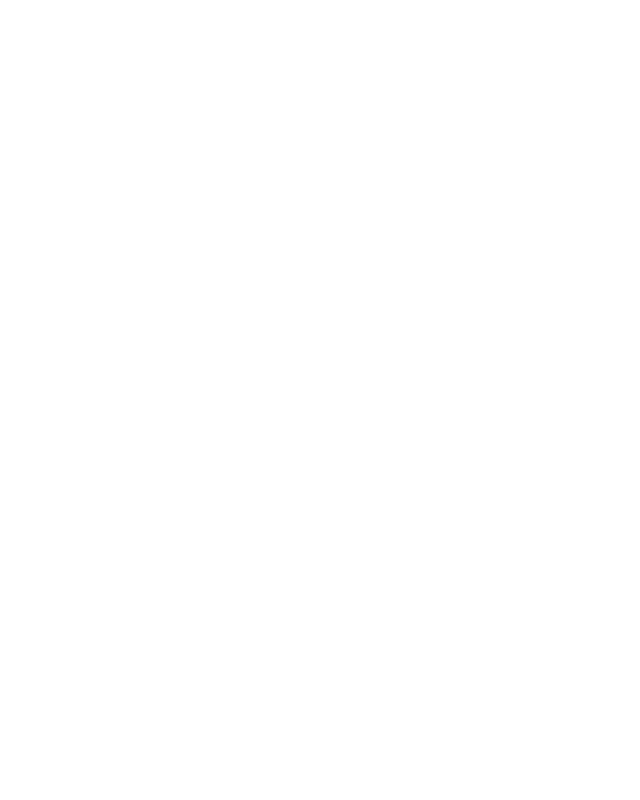
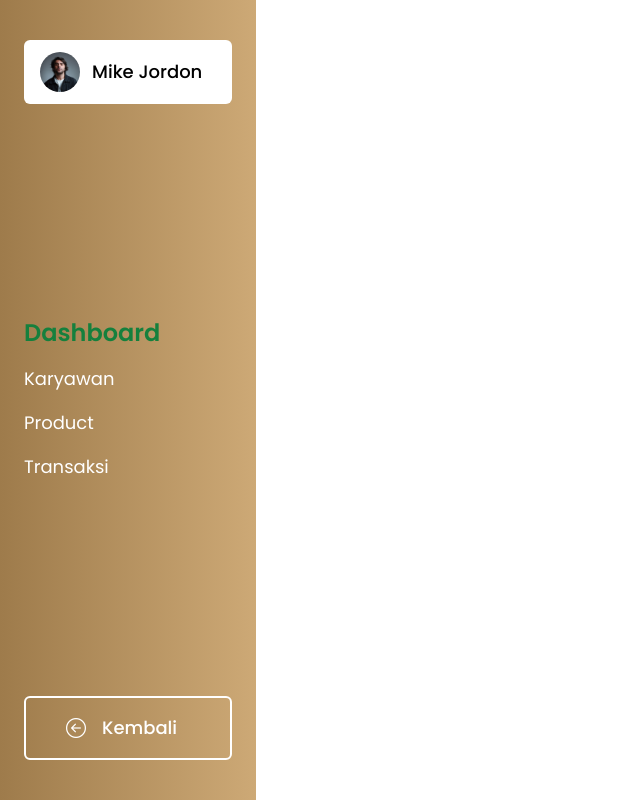
Before and after one commit to Rianto21/Rollaascafe.github.io, a Vue app: page /dashboard in a window 1280 px wide. Before the commit this address had no page. Shown: the whole page, without its empty margins (0-640 px from the left). Built offline with nearby package versions, Linux system fonts and the light colour scheme.

Commit message:
add product-admin

```diff
--- a/src/components/CardProduct.vue
+++ b/src/components/CardProduct.vue
@@ -1,5 +1,5 @@
 <template>
-    <div id="card" class="w-44 md:w-64 bg-white h-[266px] md:h-80 rounded-xl shadow-md overflow-hidden">
+    <div id="card" class="w-44 md:w-64 bg-white h-[266px] md:h-80 rounded-xl shadow-md overflow-hidden relative">
         <router-link :to="'/product/'+product._id">
             <div class="w-full h-52 overflow-hidden flex items-center">
                 <img :src="product.gambar" alt="Foto Product">
@@ -10,6 +10,9 @@
                 <h3 class="text:lg md:text-xl font-bold">Rp. {{ product.harga }}</h3>
             </div>
         </router-link>
+        <router-link to="" class="absolute top-2 right-2 text-xl" v-if="edit">
+            <i class="bi bi-pencil-square"></i>
+        </router-link>
     </div>
 </template>
 
@@ -19,6 +22,6 @@
     components: {
 
     },
-    props: ['product']
+    props: ['product', 'edit']
 }
 </script>
--- a/src/components/Navbar.vue
+++ b/src/components/Navbar.vue
@@ -35,8 +35,8 @@
         <router-link to="/about">About</router-link>
         <hr class="line mt-2 bg-white h-[2px] hidden" />
       </li>
-      <li class="menu">
-        <router-link to="/about">About</router-link>
+      <li class="menu" v-if="user == 'employees' || user == 'owner'">
+        <router-link to="/dashboard">Dashboard</router-link>
         <hr class="line mt-2 bg-white h-[2px] hidden" />
       </li>
       <li class="flex gap-4 mt-4" v-if="session">
@@ -78,7 +78,8 @@
   data() {
     return {
       isOpen: false,
-      session: sessionStorage.getItem("login")
+      session: sessionStorage.getItem("login"),
+      user: sessionStorage.getItem("user")
     };
   },
 };
--- a/src/components/Sidebar.vue
+++ b/src/components/Sidebar.vue
@@ -1,5 +1,20 @@
 <template>
-    <div>Hello ini Sidebar</div>
+    <div class="bg-gradient-to-r from-[#9E7B4B] to-[#CDA976] w-64 h-screen fixed px-6 py-10 flex flex-col justify-between">
+        <div class="h-16 w-full bg-white rounded-md flex items-center px-4 cursor-pointer">
+            <div class="justify-center"><img src="../assets/img/profile/karyawan2.png" alt="Foto Profile" class="rounded-full w-10"></div>
+            <span class="ml-3 font-medium text-lg">Mike Jordon</span>
+        </div>
+        <ul class="menu text-lg text-white flex flex-col gap-4">
+            <li><router-link to="/dashboard">Dashboard</router-link></li>
+            <li><router-link to="/dashboard/karyawan">Karyawan</router-link></li>
+            <li><router-link to="/dashboard/product">Product</router-link></li>
+            <li><router-link to="/dashboard/transaksi">Transaksi</router-link></li>
+        </ul>
+        <router-link to="/" class="h-16 w-full border-2 border-white rounded-md flex items-center px-10 cursor-pointer text-white hover:text-black hover:bg-white">
+            <i class="bi bi-arrow-left-circle font-semibold text-xl"></i>
+            <span class="ml-4 font-medium text-lg">Kembali</span>
+        </router-link>
+    </div>
 </template>
 
 <script>
@@ -10,3 +25,11 @@
     },
 }
 </script>
+
+<style>
+.menu a.router-link-exact-active {
+  color: #15803d;
+  font-weight: 600;
+  font-size: 24px;
+}
+</style>
--- a/src/router/index.js
+++ b/src/router/index.js
@@ -59,6 +59,13 @@
       import("../views/Registration.vue"),
   },
   {
+    path: "/dashboard",
+    name: "Dashboard",
+
+    component: () =>
+      import("../views/Dashboard.vue"),
+  },
+  {
     path: "/dashboard/karyawan",
     name: "Karyawan",
 
@@ -73,18 +80,18 @@
       import("../views/TambahKaryawan.vue"),
   },
   {
-    path: "/dashboard/karyawan/:id",
+    path: "/dashboard/karyawan/edit/:id",
     name: "editKaryawan",
 
     component: () =>
       import("../views/EditKaryawan.vue"),
   },
   {
-    path: "/dashboard/tambahProduct",
-    name: "tambahProduct",
+    path: "/dashboard/product",
+    name: "ProductAdmin",
 
     component: () =>
-      import("../views/TambahProduct.vue"),
+      import("../views/ProductAdmin.vue"),
   },
   {
     path: "/dashboard/tambahProduct",
--- /dev/null
+++ b/src/views/Dashboard.vue
@@ -0,0 +1,17 @@
+<template>
+    <div id="dashboard" class="font-poppins">
+        <Sidebar />
+    </div>
+</template>
+
+<script>
+
+import Sidebar from '@/components/Sidebar.vue'
+
+export default {
+    name: 'Dashboard',
+    components: {
+        Sidebar
+    }
+}
+</script>
--- a/src/views/Home.vue
+++ b/src/views/Home.vue
@@ -53,6 +53,7 @@
         },
         remove() {
           sessionStorage.removeItem("login")
+          sessionStorage.removeItem("user")
           this.session = sessionStorage.getItem("login")
         }
     },
--- a/src/views/Karyawan.vue
+++ b/src/views/Karyawan.vue
@@ -1,19 +1,6 @@
 <template>
     <div id="dashboard" class="flex font-poppins">
-        <div class="bg-gradient-to-r from-[#9E7B4B] to-[#CDA976] w-64 h-screen fixed">
-            <div>
-                {{ inputuser }}
-            </div>
-            <div>
-                Account
-            </div>
-            <ul>
-                <li><router-link to="/dashboard">Menu 1</router-link></li>
-                <li><router-link to="/dashboard">Menu 2</router-link></li>
-                <li><router-link to="/dashboard">Menu 3</router-link></li>
-                <li><router-link to="/dashboard">Menu 4</router-link></li>
-            </ul>
-        </div>
+        <Sidebar />
         <div class="ml-64 px-24 py-16 w-full gap-8 flex flex-col items-center bg">
             <div class="w-full border-2 border-green-700 rounded-md py-4 px-8 flex gap-4">
                 <i class="bi bi-search"></i>
@@ -34,7 +21,7 @@
                         <td class="flex gap-8 items-center">
                             <div class="bg-green-700 text-white rounded-md py-2 px-4 text-sm">{{ user.status_aktif ? 'Active' : 'Non-Active' }}</div>
                             <div class="text-xl flex gap-3">
-                                <router-link :to="'/dashboard/karyawan/'+user._id"><i class="bi bi-pencil-square text-green-700"></i></router-link>
+                                <router-link :to="'/dashboard/karyawan/edit/'+user._id"><i class="bi bi-pencil-square text-green-700"></i></router-link>
                                 <i class="bi bi-trash text-red-700 cursor-pointer" @click="clickDelete(user._id)"></i>
                             </div>
                         </td>
@@ -64,12 +51,13 @@
 
 <script>
 
+import Sidebar from '@/components/Sidebar.vue'
 import axios from 'axios';
 
 export default {
     name: 'Karyawan',
     components: {
-
+        Sidebar
     },
     data() {
         return {
--- a/src/views/Product.vue
+++ b/src/views/Product.vue
@@ -24,16 +24,12 @@
     },
     data() {
         return {
-            products: [],
-            jobs: []
+            products: []
         }
     },
     methods: {
         setProduct(data) {
             this.products = data
-        },
-        setJobs(data) {
-            this.jobs = data
         }
     },
     mounted() {
--- /dev/null
+++ b/src/views/ProductAdmin.vue
@@ -0,0 +1,61 @@
+<template>
+    <div id="product-admin" class="flex font-poppins">
+        <Sidebar />
+        <div class="ml-64 px-24 py-16 w-full gap-8 flex flex-col items-center bg">
+            <div class="w-full border-2 border-green-700 rounded-md py-4 px-8 flex gap-4">
+                <i class="bi bi-search"></i>
+                <input type="text" placeholder="Cari product..." class="w-full outline-none" v-model="inputproduct" @keyup="cariProduct">
+            </div>
+            <div class="flex justify-between items-center w-full">
+                <h1 class="text-3xl font-bold">Daftar Product</h1>
+                <router-link to="/dashboard/tambahKaryawan" class="bg-green-700 text-white py-3 px-4 rounded-md"><i class="bi bi-plus-circle mr-1"></i> Tambah Product</router-link>
+            </div>
+            <div class="flex gap-6 md:justify-between flex-wrap justify-center w-full">
+                <CardProduct :product="product" :edit="true" v-for="product in products" :key="product.id" />
+            </div>
+        </div>
+    </div>
+</template>
+
+<script>
+
+import Sidebar from '@/components/Sidebar.vue';
+import CardProduct from '@/components/CardProduct.vue';
+import axios from 'axios';
+
+export default {
+    name: 'productAdmin',
+    components: {
+        Sidebar,
+        CardProduct
+    },
+    data() {
+        return {
+            products: [],
+            inputproduct: ''
+        }
+    },
+    methods: {
+        cariProduct() {
+            if(!/[a-zA-Z]/.test(this.inputproduct)) {
+                this.tampilProduct()
+            } else {
+                axios.get('/products/nama/'+this.inputproduct)
+                .then((response) => this.setProducts(response.data))
+                .catch((error) => console.log("Error : ", error))
+            }
+        },
+        setProducts(data) {
+            this.products = data
+        },
+        tampilProduct() {
+            axios.get('/products')
+            .then((response) => this.setProducts(response.data))
+            .catch((error) => console.log("Error : ", error))
+        }
+    },
+    mounted() {
+        this.tampilProduct()
+    }
+}
+</script>
```
